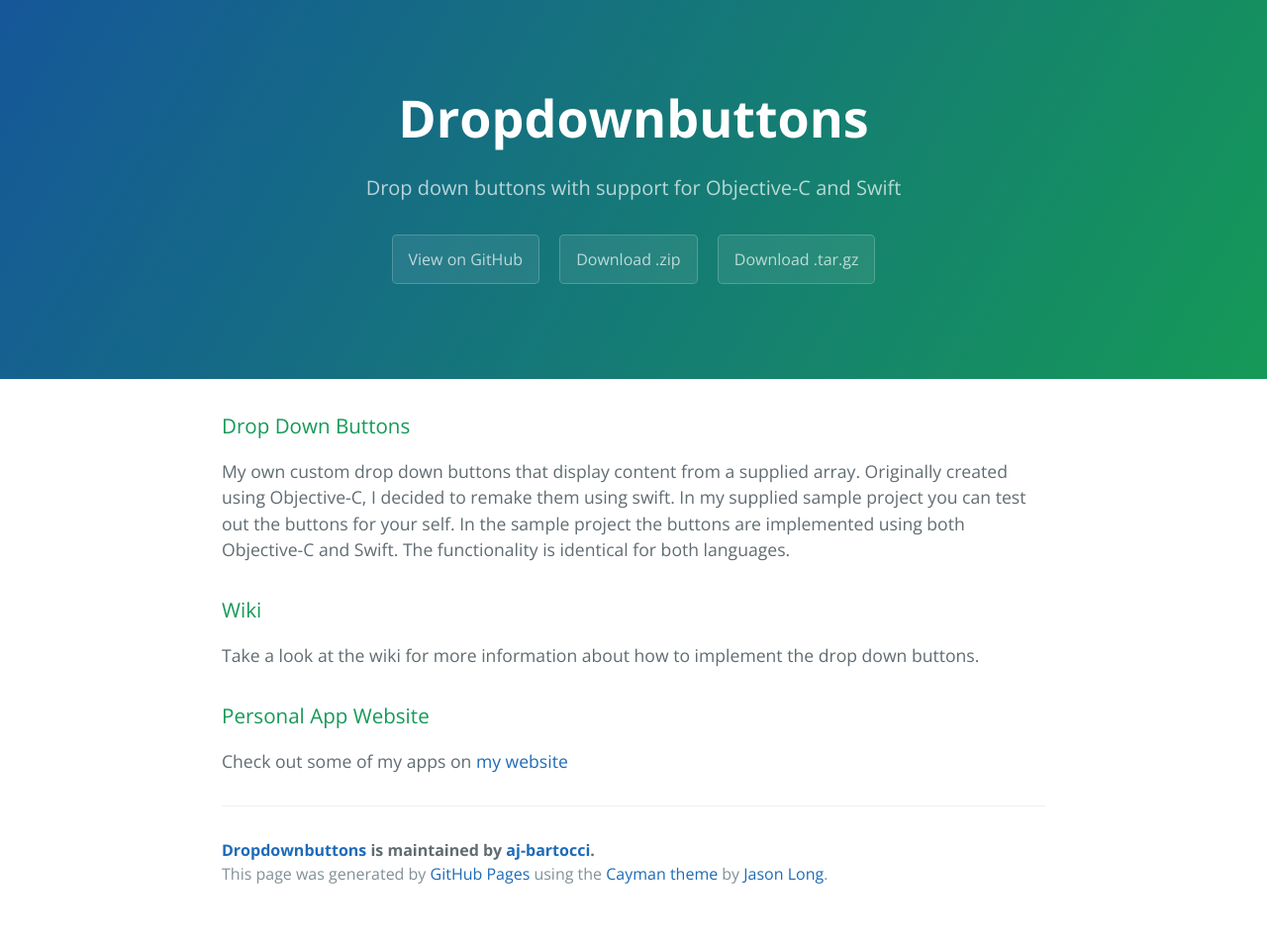
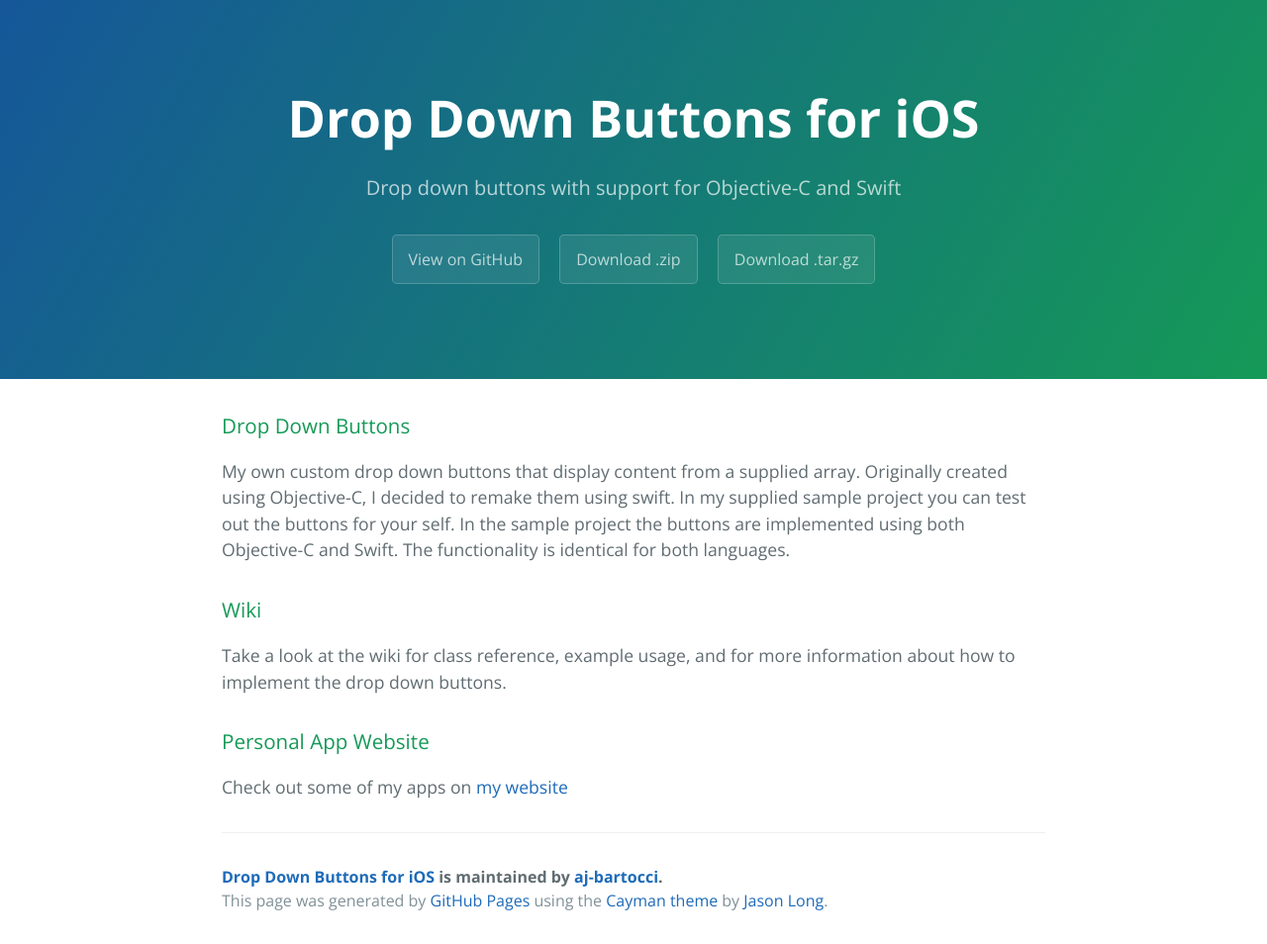
Before and after one commit to aj-bartocci/DropDownButton-iOS, a plain HTML site: page index.html in a window 1280 px wide. Shown: the whole page at 99% size. Before the commit the page ends 927 px from the top, so only its background shows below. Drawn offline with nearby package versions, Linux system fonts and the light colour scheme.

Commit message:
Create gh-pages branch via GitHub

```diff
--- a/index.html
+++ b/index.html
@@ -2,7 +2,7 @@
 <html lang="en-us">
   <head>
     <meta charset="UTF-8">
-    <title>Dropdownbuttons by aj-bartocci</title>
+    <title>Drop Down Buttons for iOS by aj-bartocci</title>
     <meta name="viewport" content="width=device-width, initial-scale=1">
     <link rel="stylesheet" type="text/css" href="stylesheets/normalize.css" media="screen">
     <link href='https://fonts.googleapis.com/css?family=Open+Sans:400,700' rel='stylesheet' type='text/css'>
@@ -11,7 +11,7 @@
   </head>
   <body>
     <section class="page-header">
-      <h1 class="project-name">Dropdownbuttons</h1>
+      <h1 class="project-name">Drop Down Buttons for iOS</h1>
       <h2 class="project-tagline">Drop down buttons with support for Objective-C and Swift</h2>
       <a href="https://github.com/aj-bartocci/DropDownButtons" class="btn">View on GitHub</a>
       <a href="https://github.com/aj-bartocci/DropDownButtons/zipball/master" class="btn">Download .zip</a>
@@ -27,7 +27,7 @@
 <h3>
 <a id="wiki" class="anchor" href="#wiki" aria-hidden="true"><span class="octicon octicon-link"></span></a>Wiki</h3>
 
-<p>Take a look at the wiki for more information about how to implement the drop down buttons.</p>
+<p>Take a look at the wiki for class reference, example usage, and for more information about how to implement the drop down buttons.</p>
 
 <h3>
 <a id="personal-app-website" class="anchor" href="#personal-app-website" aria-hidden="true"><span class="octicon octicon-link"></span></a>Personal App Website</h3>
@@ -35,7 +35,7 @@
 <p>Check out some of my apps on <a href="http://www.aministellae.com">my website</a></p>
 
       <footer class="site-footer">
-        <span class="site-footer-owner"><a href="https://github.com/aj-bartocci/DropDownButtons">Dropdownbuttons</a> is maintained by <a href="https://github.com/aj-bartocci">aj-bartocci</a>.</span>
+        <span class="site-footer-owner"><a href="https://github.com/aj-bartocci/DropDownButtons">Drop Down Buttons for iOS</a> is maintained by <a href="https://github.com/aj-bartocci">aj-bartocci</a>.</span>
 
         <span class="site-footer-credits">This page was generated by <a href="https://pages.github.com">GitHub Pages</a> using the <a href="https://github.com/jasonlong/cayman-theme">Cayman theme</a> by <a href="https://twitter.com/jasonlong">Jason Long</a>.</span>
       </footer>
--- a/params.json
+++ b/params.json
@@ -1 +1 @@
-{"name":"Dropdownbuttons","tagline":"Drop down buttons with support for Objective-C and Swift","body":"### Drop Down Buttons\r\nMy own custom drop down buttons that display content from a supplied array. Originally created using Objective-C, I decided to remake them using swift. In my supplied sample project you can test out the buttons for your self. In the sample project the buttons are implemented using both Objective-C and Swift. The functionality is identical for both languages.\r\n\r\n### Wiki\r\nTake a look at the wiki for more information about how to implement the drop down buttons.\r\n\r\n### Personal App Website\r\nCheck out some of my apps on [my website](http://www.aministellae.com)","google":"","note":"Don't delete this file! It's used internally to help with page regeneration."}
+{"name":"Drop Down Buttons for iOS","tagline":"Drop down buttons with support for Objective-C and Swift","body":"### Drop Down Buttons\r\nMy own custom drop down buttons that display content from a supplied array. Originally created using Objective-C, I decided to remake them using swift. In my supplied sample project you can test out the buttons for your self. In the sample project the buttons are implemented using both Objective-C and Swift. The functionality is identical for both languages.\r\n\r\n### Wiki\r\nTake a look at the wiki for class reference, example usage, and for more information about how to implement the drop down buttons.\r\n\r\n### Personal App Website\r\nCheck out some of my apps on [my website](http://www.aministellae.com)","google":"","note":"Don't delete this file! It's used internally to help with page regeneration."}
```
